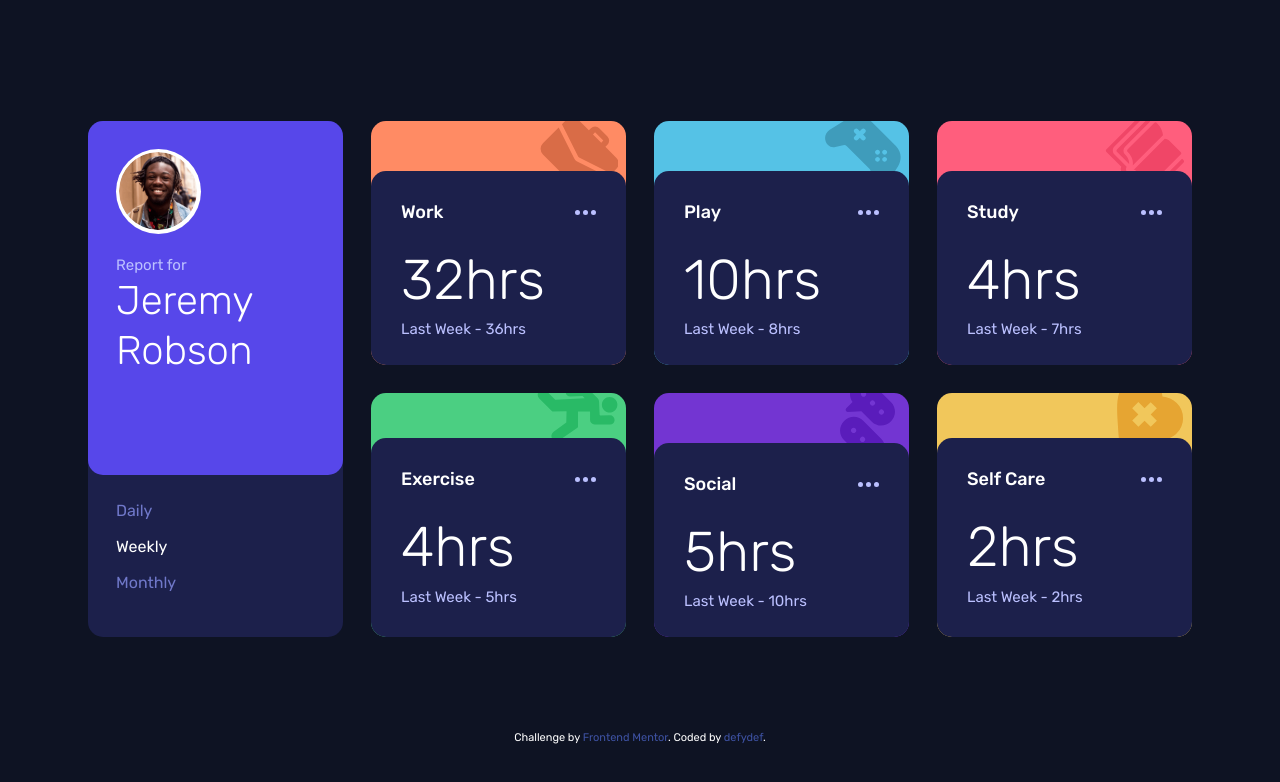
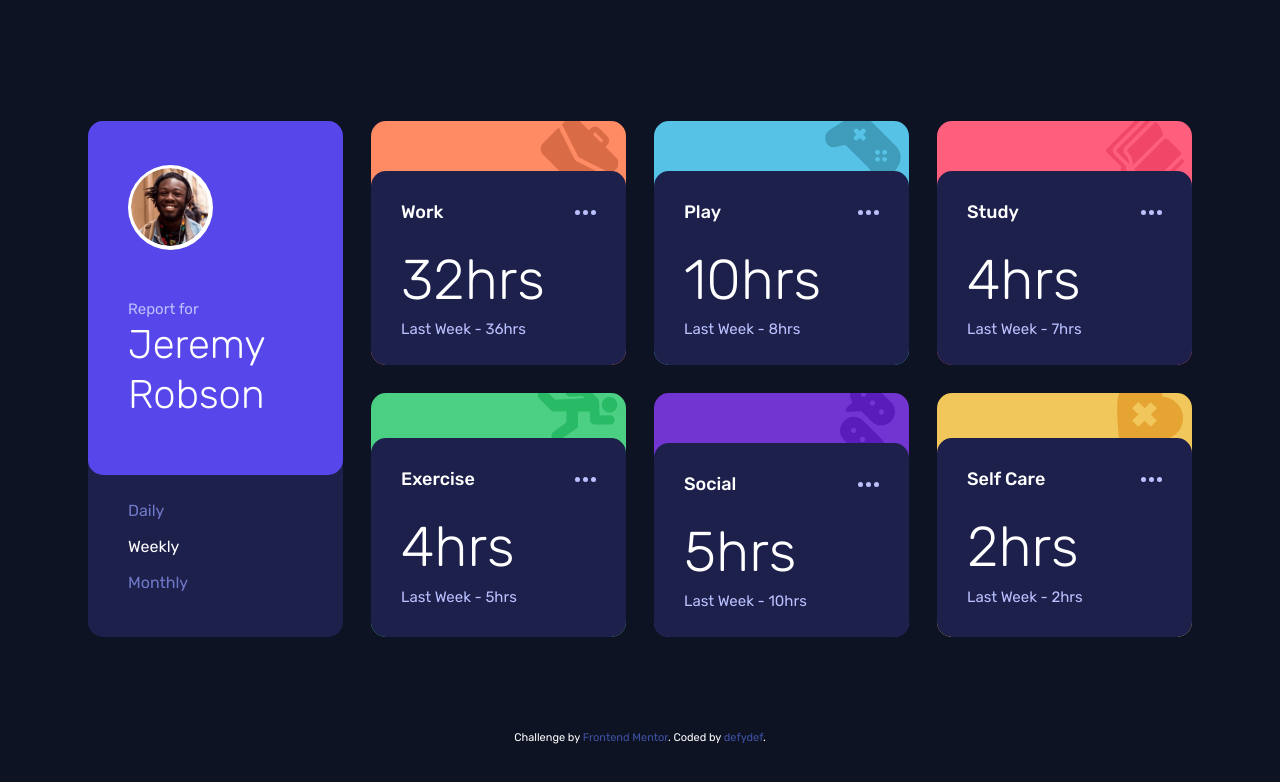
Before and after one commit to defydef/time-tracking-dashboard, a React (Vite) app: page / in a window 1280 px wide. Shown: the top 782 px of the page. Built offline with nearby package versions, Linux system fonts and the light colour scheme.

Commit message:
Fix padding on MainCard

```diff
--- a/src/ui/MainCard.jsx
+++ b/src/ui/MainCard.jsx
@@ -3,8 +3,8 @@ import TimePeriod from "./TimePeriod";
 function MainCard({ period, setPeriod }) {
   return (
     <div className="bg-[var(--card-bg)] w-[20.4375rem] sm:w-[15.9375rem] rounded-[0.9375rem] pb-3 flex flex-col gap-3 sm:row-span-full">
-      <section className="bg-[var(--primary)] rounded-[0.9375rem] px-5 py-6 sm:p-7 sm:h-[22.125rem]">
-        <div className="flex sm:flex-col items-center sm:items-start justify-start gap-5">
+      <section className="bg-[var(--primary)] rounded-[0.9375rem] px-5 py-6 sm:px-10 sm:py-11 sm:h-[22.125rem]">
+        <div className="flex sm:flex-col items-center sm:items-start justify-start gap-5 sm:gap-12">
           <div className="rounded-full w-[4.5rem] sm:w-[5.3rem] h-[4.5rem] sm:h-[5.3rem] bg-white flex justify-center items-center">
             <img
               className="rounded-full w-16 h-16 sm:w-[4.875rem] sm:h-[4.875rem]"
@@ -22,7 +22,7 @@ function MainCard({ period, setPeriod }) {
           </div>
         </div>
       </section>
-      <section className="flex sm:flex-col justify-around items-end sm:items-start sm:gap-3 sm:py-3 sm:px-7 text-[var(--secondary-heading)] ">
+      <section className="flex sm:flex-col justify-around items-end sm:items-start sm:gap-3 sm:py-3 sm:px-10 text-[var(--secondary-heading)]">
         <TimePeriod
           onSelect={setPeriod}
           label="Daily"
```
